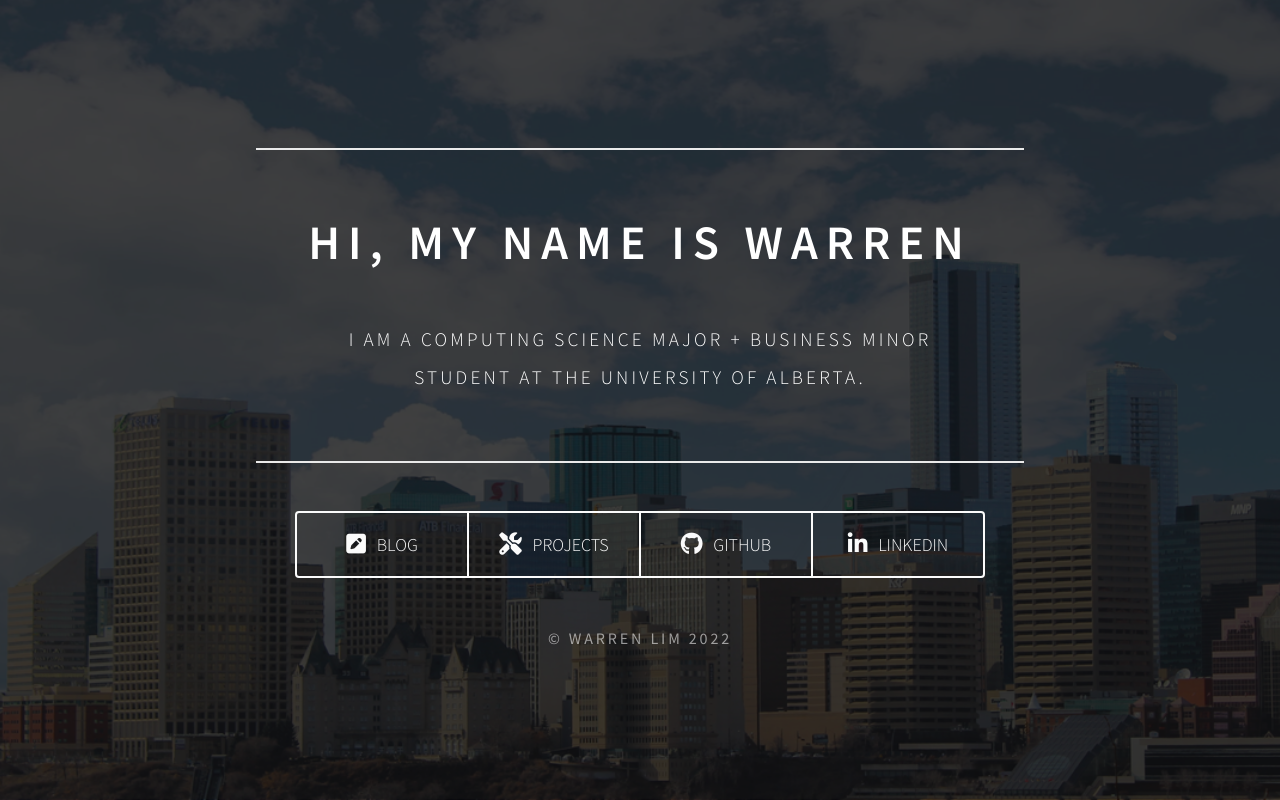
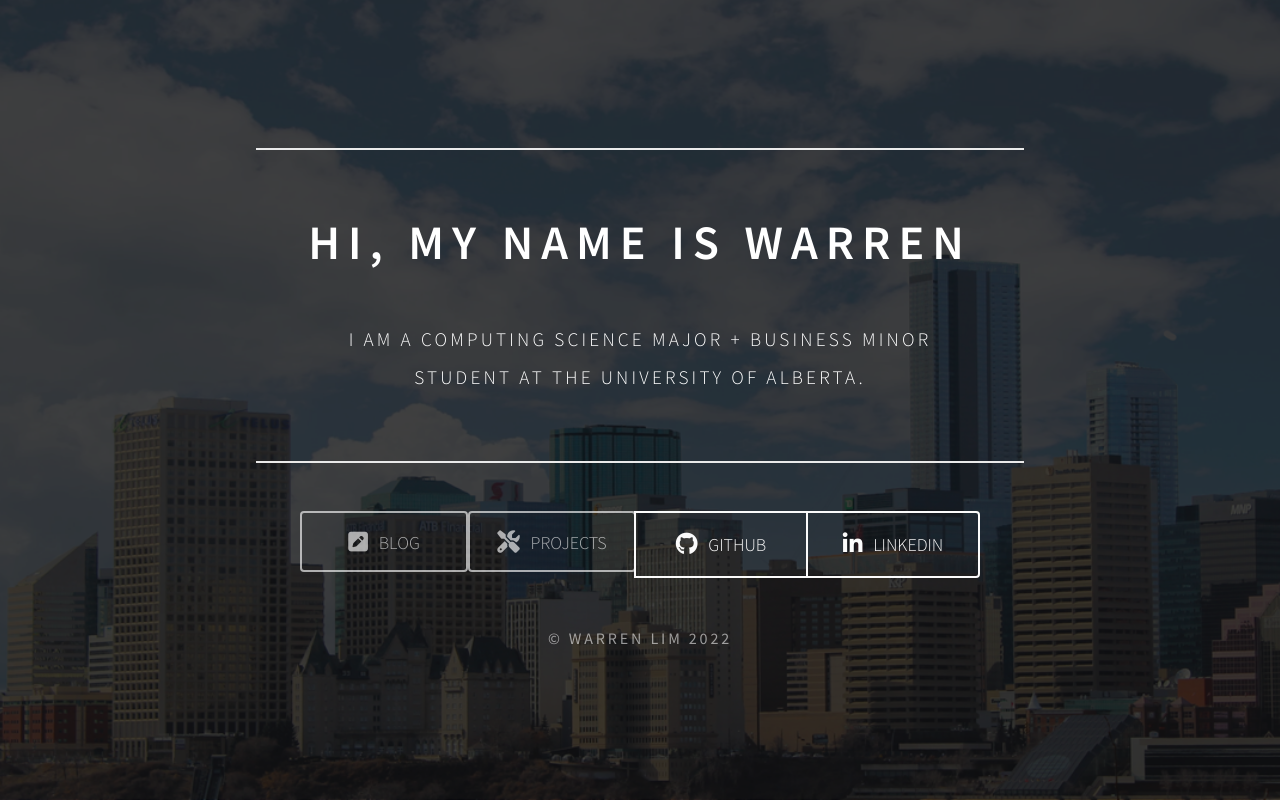
Before and after one commit to wrrnlim/wrrnlim.github.io, a React (Vite) app: page / in a window 1280 px wide. Built offline with nearby package versions, Linux system fonts and the light colour scheme.

Commit message:
Fix home page nav links

```diff
--- a/src/components/Home.jsx
+++ b/src/components/Home.jsx
@@ -1,7 +1,7 @@
 import React from 'react';
 import { useEffect, useState } from 'react';
 import '../css/home.css'
-import { MDBBtn, MDBBtnGroup, MDBIcon } from 'mdb-react-ui-kit';
+import { MDBBtn, MDBBtnGroup, MDBIcon, MDBTooltip } from 'mdb-react-ui-kit';
 
 export default function Home() {
 
@@ -32,25 +32,29 @@ export default function Home() {
         </h4>
       </div>
       <MDBBtnGroup size='lg' shadow='0' aria-label='Navigation buttons' className='mt-5' vertical={smallScreen}>
-        <MDBBtn color='light' outline className='btn-hover' >
+        <MDBTooltip tag='a' title='Coming soon!'>
+          <MDBBtn color='light' outline className='btn-hover' disabled>
             <div className='hero-btn'>
               <MDBIcon size='lg' fas icon='pen-square' /> &nbsp;
               Blog
             </div>
           </MDBBtn>
-        <MDBBtn color='light' hoverColor='red' outline>
+        </MDBTooltip>
+        <MDBTooltip tag='a' title='Coming soon!'>
+          <MDBBtn color='light' hoverColor='red' outline disabled>
             <div className='hero-btn'>
               <MDBIcon size='lg' fas icon='tools' /> &nbsp;
               Projects
             </div>
           </MDBBtn>
-        <MDBBtn color='light' outline>
+        </MDBTooltip>
+        <MDBBtn color='light' outline href='https://github.com/wrrnlim/' target='_blank'>
           <div className='hero-btn'>
             <MDBIcon size='lg' fab icon='github' /> &nbsp;
             GitHub
           </div>
         </MDBBtn>
-        <MDBBtn color='light' outline>
+        <MDBBtn color='light' outline href='https://www.linkedin.com/in/warrenlim/' target='_blank'>
           <div className='hero-btn'>
             <MDBIcon size='lg' fab icon='linkedin-in' /> &nbsp;
             LinkedIn
```
Lines whose indentation alone changed are shown as unchanged.
